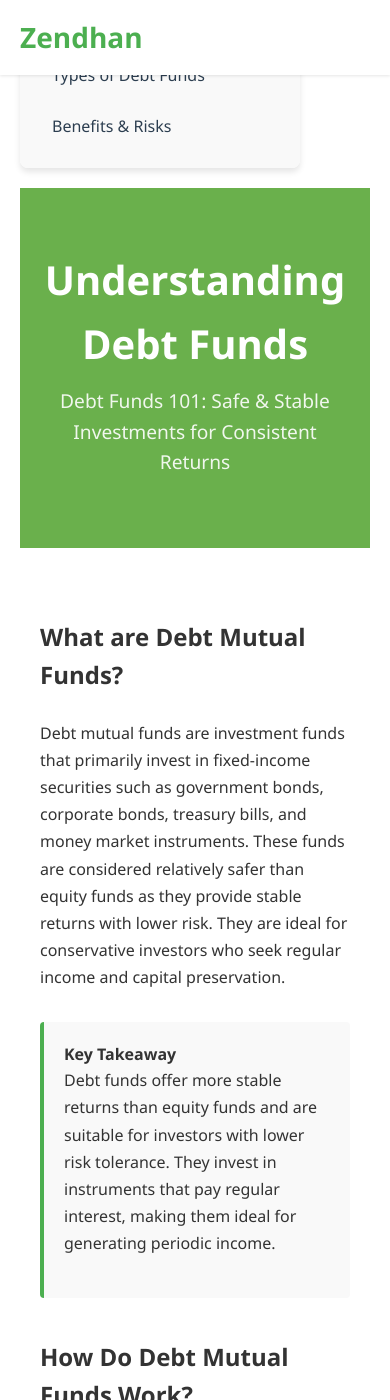
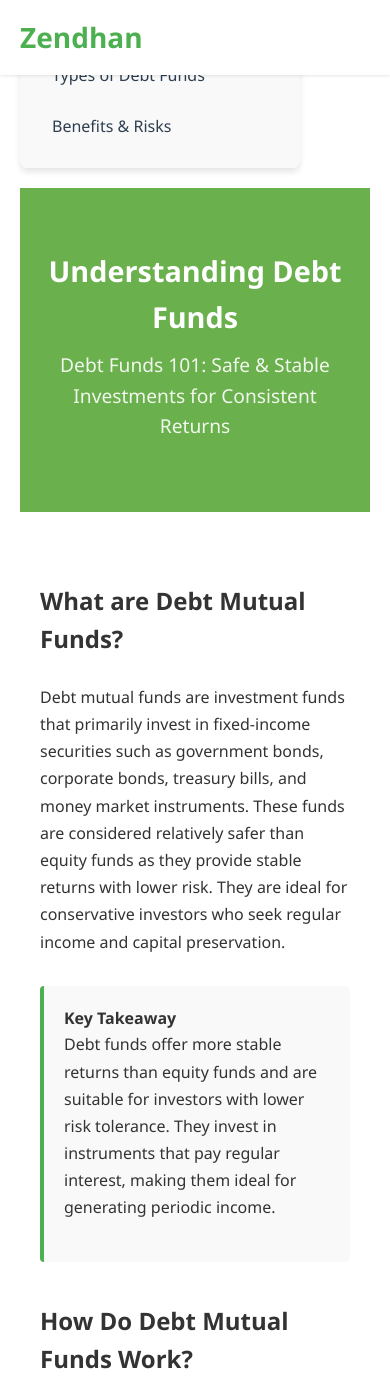
Before and after one commit to nandan11/zendhan, a Jekyll site: the page built from debt-funds.html, in a window 390 px wide and 1400 px high, scrolled down 207 px. Built offline with Jekyll 4.4.1, drawn with Linux system fonts in a browser that asks for light colours.

Commit message:
Update debt-funds.css

```diff
--- a/assets/css/debt-funds.css
+++ b/assets/css/debt-funds.css
@@ -311,3 +311,17 @@
     grid-template-columns: 1fr;
   }
 }
+
+@media (max-width: 480px) {
+  .page-title-container h1 {
+    font-size: 1.8rem;
+  }
+
+  .learn-more-button {
+    font-size: clamp(12px, 3.5vw, 16px);
+    padding: 10px 8px;
+    line-height: 1.2;
+    height: auto;
+    min-height: 44px;
+  }
+}
```
